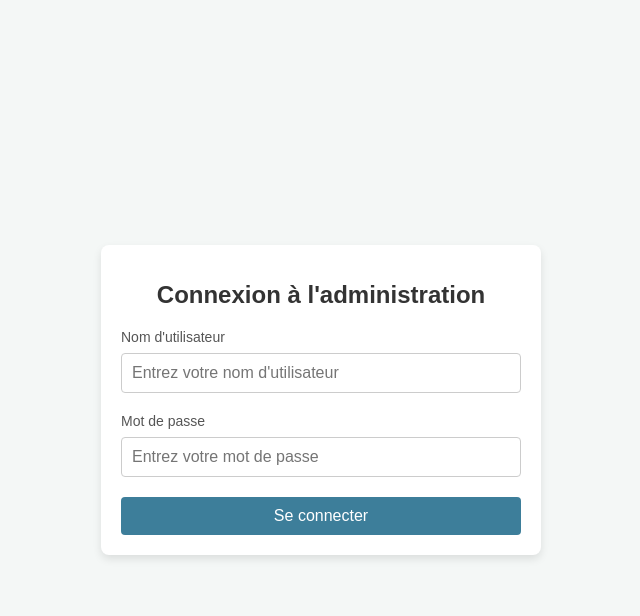
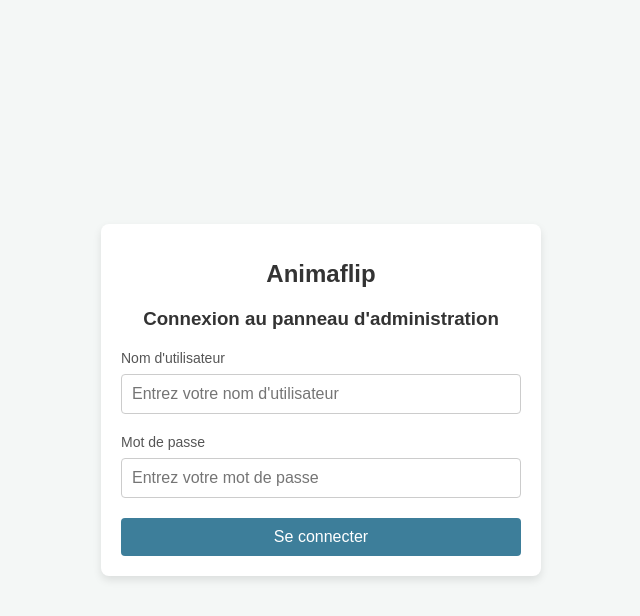
Before and after one commit to dgoult/Animaflip, a PHP site: template AnimaflipApi/src/views/login.html.twig in a window 1280 px wide. Shown: the top 616 px of the page, without its empty margins (319-959 px from the left). Run offline with PHP 8.4, Linux system fonts and the light colour scheme; the template is opened without the code that fills it, so the values that code supplies are empty; some libraries are stand-ins or nearby versions.

Commit message:
Ajustements

```diff
--- a/AnimaflipApi/src/views/dashboard.html.twig
+++ b/AnimaflipApi/src/views/dashboard.html.twig
@@ -3,7 +3,7 @@
 <head>
     <meta charset="UTF-8">
     <meta name="viewport" content="width=device-width, initial-scale=1.0">
-    <title>Animaflip - Administration</title>
+    <title>Animaflip - Panneau d'administration</title>
     <link rel="stylesheet" href="/css/admin.css">
 </head>
 <style>
@@ -13,7 +13,7 @@
 </style>
 <body>
     <div class="container">
-        <h1>Tableau de bord Animaflip - Administration</h1>
+        <h1>Panneau d'administration - Animaflip</h1>
         <p>Bienvenue, {{ user.username }} (Rôle: {{ user.role }})</p>
         <a href="/admin/logout" class="btn btn-back">Déconnexion</a>
 
--- a/AnimaflipApi/src/views/login.html.twig
+++ b/AnimaflipApi/src/views/login.html.twig
@@ -26,6 +26,12 @@
 
         h1 {
             font-size: 24px;
+            margin-bottom: 20px;
+            text-align: center;
+            color: #333333;
+        }
+
+        h3 {
             margin-bottom: 20px;
             text-align: center;
             color: #333333;
@@ -103,7 +109,8 @@
 <body>
 
 <div class="login-container">
-    <h1>Connexion à l'administration</h1>
+    <h1>Animaflip</h1>
+    <h3>Connexion au panneau d'administration</h3>
 
     {% if error %}
         <div class="error">{{ error }}</div>
```
Also changed, not shown: AnimaflipApi/public/updateUserForm.txt (+8 -2 lines), AnimaflipApi/src/Controllers/ThemeController.php (+11 -2 lines).
